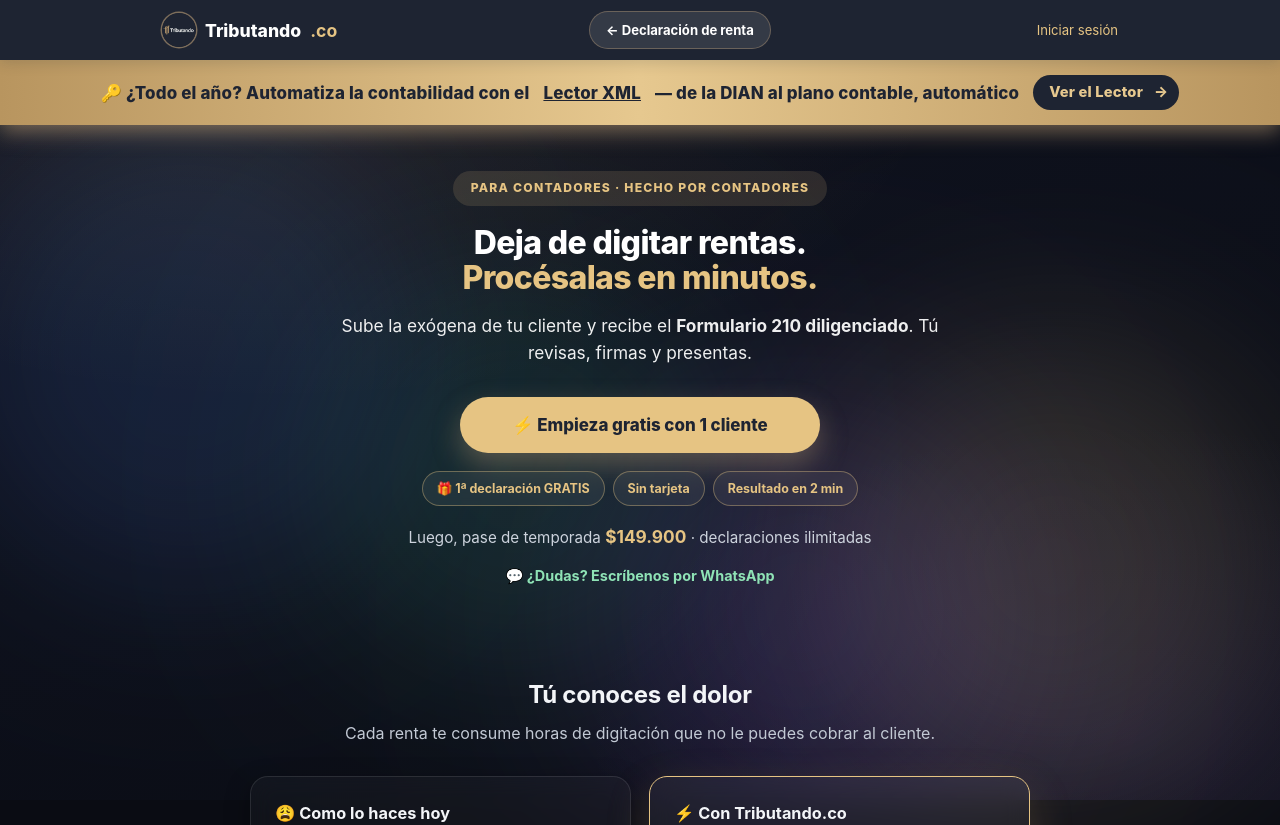
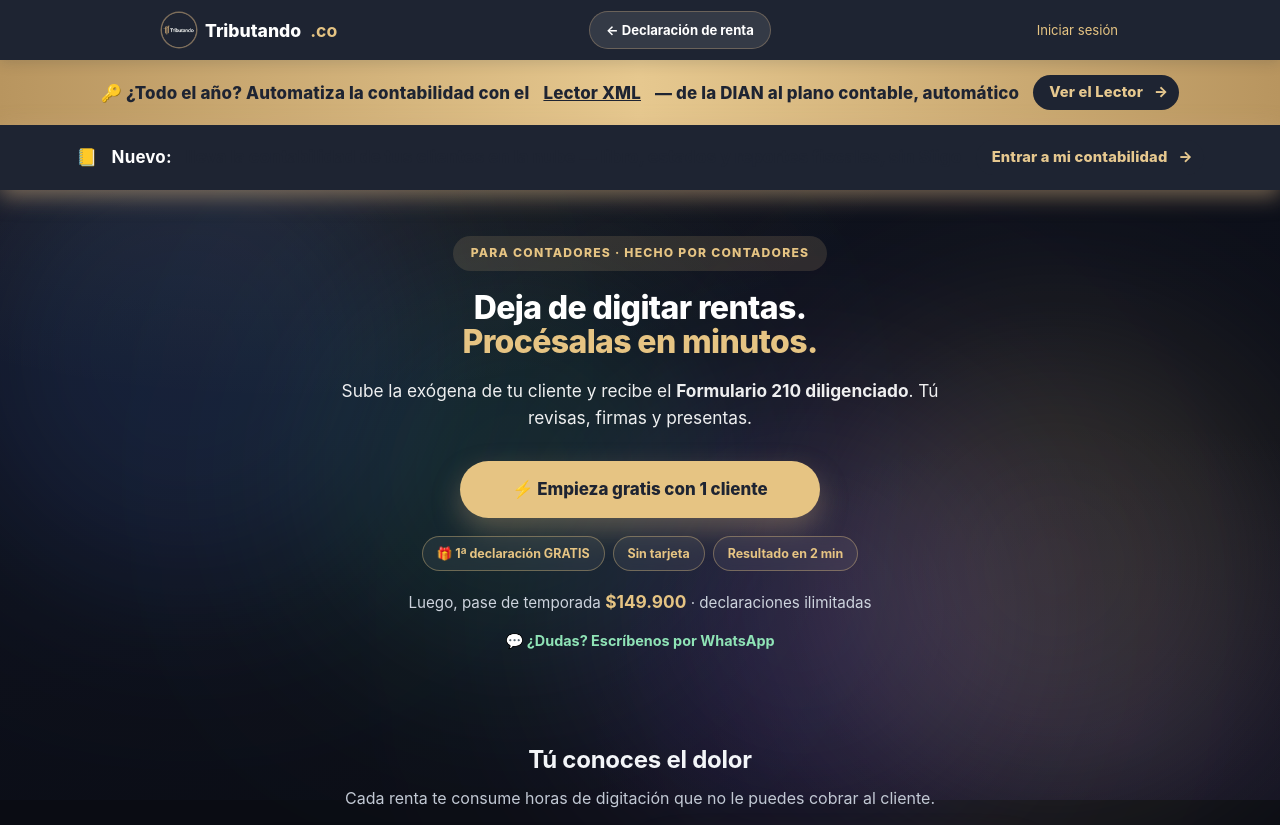
Before and after one commit to ediandres07-oss/declaraci-n-de-renta, a Flask app: page /contadores in a window 1280 px wide. Shown: the top 825 px of the page. Run offline with Flask 3, Linux system fonts and the light colour scheme.

Commit message:
Contadores: acceso a la app contable en la nube (cinta a contabilidad-tributando)
Co-Authored-By: Claude Opus 4.8 <noreply@anthropic.com>

```diff
--- a/templates/contadores.html
+++ b/templates/contadores.html
@@ -233,6 +233,11 @@
   <a class="cinta-lector" href="/contadores/lector">
      🔑 ¿Todo el año? Automatiza la contabilidad con el <u>Lector XML</u> — de la DIAN al plano contable, automático
      <span class="pill">Ver el Lector <span>→</span></span></a>
+
+  <a class="cinta-lector" href="https://contabilidad-tributando.onrender.com" target="_blank" rel="noopener"
+     style="background:#1E2432">
+     📒 <b>Nuevo:</b> lleva la contabilidad de tus clientes en la nube — libro, estados y reportes fiscales, sin Siigo
+     <span class="pill">Entrar a mi contabilidad <span>→</span></span></a>
 
   <header class="hero">
     <div class="contenedor">
```
